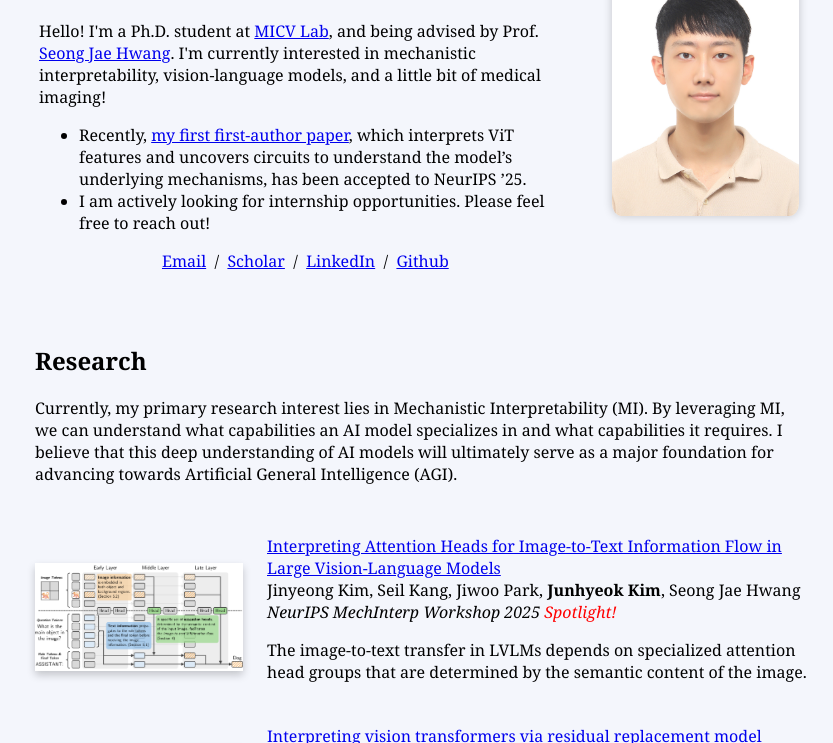
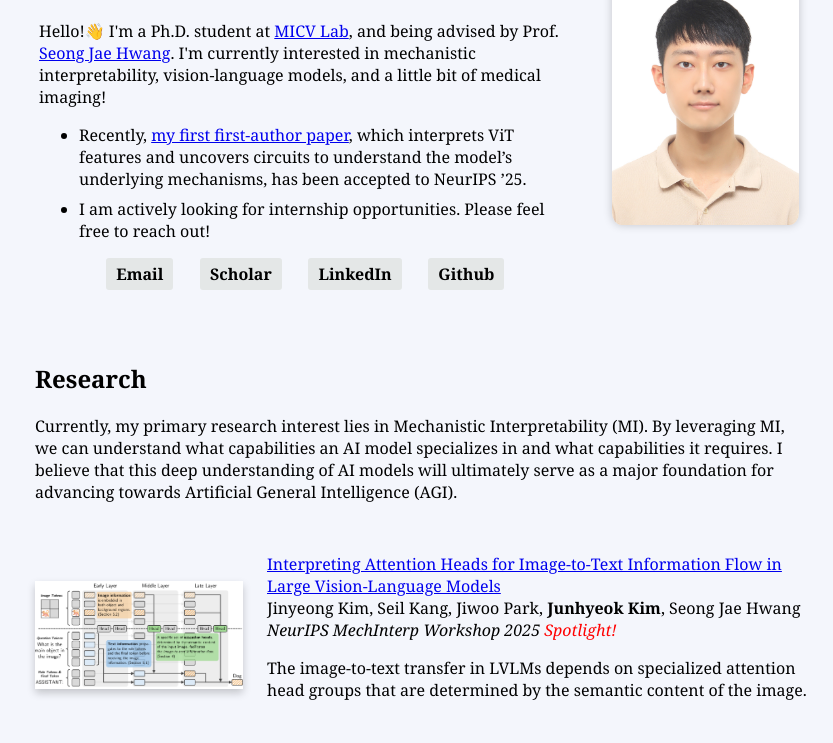
Before and after one commit to timesplutic/timesplutic.github.io, a plain HTML site: page index.html in a window 1280 px wide. Shown: the part 129-872 px from the top of the page, without its empty margins (221-1054 px from the left). Drawn offline with Linux system fonts and the light colour scheme.

Commit message:
Add emoji & Add miccai band & Add button

```diff
--- a/index.html
+++ b/index.html
@@ -9,7 +9,7 @@
   <meta name="author" content="Junhyeok Kim">
   <meta name="viewport" content="width=device-width, initial-scale=1">
   <link rel="shortcut icon" href="images/favicon/favicon.ico" type="image/x-icon">
-  <!-- <link rel="stylesheet" type="text/css" href="stylesheet.css"> -->
+  <link rel="stylesheet" href="stylesheet.css">
 
   <style>
     body {
@@ -39,7 +39,7 @@
                     Junhyeok Kim
                   </p>
                   <p>
-                    Hello! I'm a Ph.D. student at <a href="https://micv.yonsei.ac.kr/home">MICV Lab</a>, and being
+                    Hello!👋 I'm a Ph.D. student at <a href="https://micv.yonsei.ac.kr/home">MICV Lab</a>, and being
                     advised by
                     Prof. <a href="https://scholar.google.com/citations?user=d4WCQbUAAAAJ&hl=en">Seong Jae Hwang</a>.
                     I'm currently interested in mechanistic interpretability, vision-language models, and a little
@@ -49,12 +49,17 @@
                       <li>I am actively looking for internship opportunities. Please feel free to reach out!</li>
                     </ul>
                   </p>
-                  <p style="text-align:center">
+                  <!-- <p style="text-align:center;">
                     <a href="mailto:timespt@yonsei.ac.kr">Email</a> &nbsp;/&nbsp;
-                    <!-- <a href="data/Junhyeok-Kim-CV.pdf">CV</a> &nbsp;/&nbsp; -->
                     <a href="https://scholar.google.com/citations?hl=en&user=OjGkP-8AAAAJ">Scholar</a> &nbsp;/&nbsp;
                     <a href="https://www.linkedin.com/in/junhyeok-kim-776378311/">LinkedIn</a> &nbsp;/&nbsp;
                     <a href="https://github.com/timesplutic">Github</a>
+                  </p> -->
+                  <p style="text-align:center;">
+                      <a href="mailto:timespt@yonsei.ac.kr" class="button-link">Email</a> &nbsp;&nbsp;
+                      <a href="https://scholar.google.com/citations?hl=en&user=OjGkP-8AAAAJ" class="button-link">Scholar</a> &nbsp;&nbsp;
+                      <a href="https://www.linkedin.com/in/junhyeok-kim-776378311/" class="button-link">LinkedIn</a> &nbsp;&nbsp;
+                      <a href="https://github.com/timesplutic" class="button-link">Github</a>
                   </p>
                 </td>
                 <td style="padding:2.5%;width:25%;max-width:25%">
@@ -228,9 +233,10 @@
                 <td style="padding:16px;width:100%;vertical-align:middle">
                   <h2>Miscellaneous</h2>
                   <ul>
-                    <li>Need another <a href="https://junhyeok.kim/">Junhyeok Kim</a>? He's just one click away! (He is my mate as well as my namesake.) </li>
-                    <li>I love <a href="images/topsters/topster_2023.png">music</a> (2023). </li>
-                    <li>I really love <a href="images/topsters/topster_2024.png">music</a> (2024). </li>
+                    <li>Need another <a href="https://junhyeok.kim/">Junhyeok Kim</a>? He's just one click away! (He is my mate as well as my namesake.)</li>
+                    <li>I'm <a href="images/misc/me_in_miccai_band.jpg">the drummer</a> at <a href="https://conferences.miccai.org/2025/en/">MICCAI 2025</a> Gala Dinner!</li>
+                    <li>I love <a href="images/misc/topster_2023.png">music</a> (2023). </li>
+                    <li>I really love <a href="images/misc/topster_2024.png">music</a> (2024). </li>
                     <!-- I still love <a href="images/topster_2025.png">music</a> (2025). <br> -->
                   </ul>
                 </td>
--- /dev/null
+++ b/stylesheet.css
@@ -0,0 +1,29 @@
+/* button-link 클래스에 버튼 스타일 적용 */
+.button-link {
+    /* 버튼의 필수 구성 요소 */
+    display: inline-block; /* 너비/높이, 패딩을 적용 가능하게 함 */
+    padding: 5px 10px; /* 내부 여백 (위/아래, 좌/우) */
+    text-decoration: none; /* 밑줄 제거 */
+
+    /* 디자인 요소 */
+    background-color: #e4e7e7; /* 버튼 배경색 (파란색) */
+    color: rgb(0, 0, 0); /* 버튼 글자색 */
+    border: none; /* 테두리 제거 */
+    border-radius: 3px; /* 모서리를 약간 둥글게 */
+    font-weight: bold; /* 글자를 굵게 */
+    cursor: pointer; /* 마우스를 올리면 손가락 모양으로 변경 */
+
+    /* 링크 사이에 있던 구분자 '/'를 제거하고 간격만 남기기 위해 */
+    margin: 0 5px;
+
+    transition: background-color 0.7s ease;
+}
+
+/* 마우스를 올렸을 때 (호버) 스타일 변화 */
+.button-link:hover {
+    background-color: #919caa83; /* 마우스를 올리면 더 어두운 파란색으로 변경 */
+}
+
+li {
+    margin-bottom: 8px;
+}
```
Also changed, not shown: images/misc/me_in_miccai_band.jpg (added), 3 other files.
